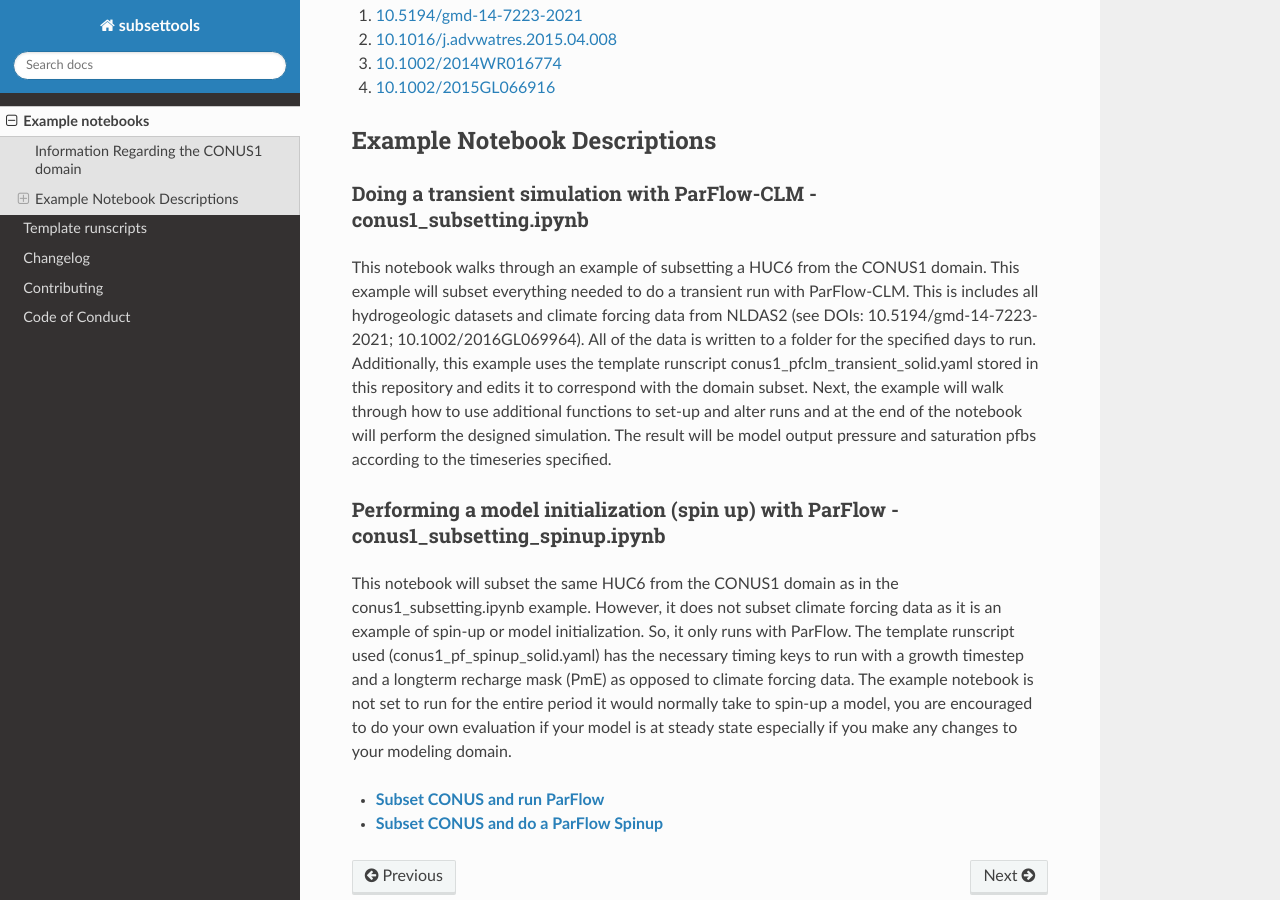
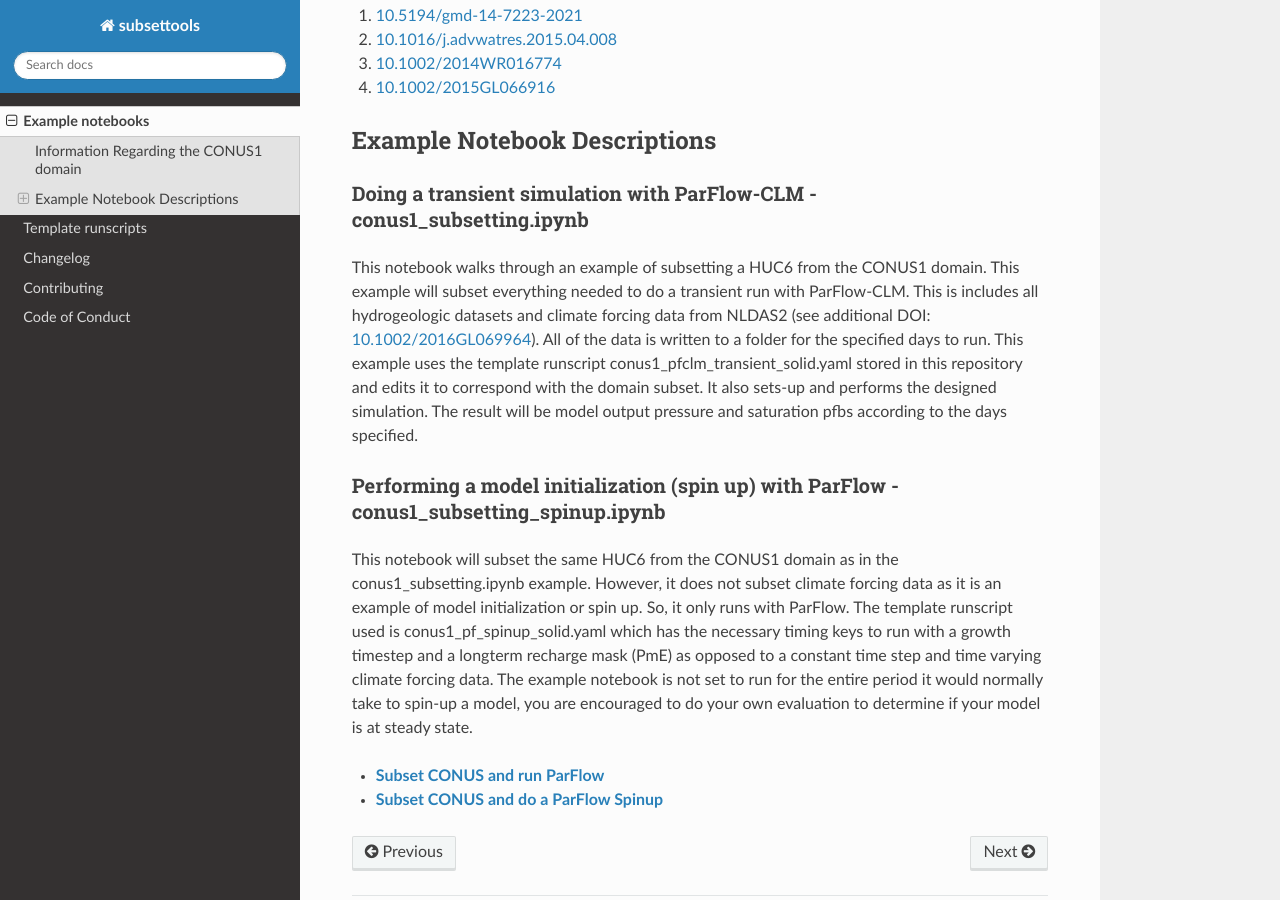
Before and after one commit to hydroframe/subsettools, a Sphinx documentation site: the page built from docs/example_notebooks/example_notebooks.md, in a window 1280 px wide and 900 px high, scrolled down 572 px. Built offline with Sphinx 7.4.7 and the Read the Docs theme 2.0.0, drawn with Linux system fonts in a browser that asks for light colours; pages that are not in the unit, such as notebooks, are missing from menus.

Commit message:
Update example_notebooks.md

````diff
--- a/docs/example_notebooks/example_notebooks.md
+++ b/docs/example_notebooks/example_notebooks.md
@@ -21,12 +21,11 @@ Please refer to and cite the following DOIs if you want more details or to relea
 #### Doing a transient simulation with ParFlow-CLM - conus1_subsetting.ipynb
 
 This notebook walks through an example of subsetting a HUC6 from the CONUS1 domain. This example will subset everything needed to do a transient run with ParFlow-CLM.
-This is includes all hydrogeologic datasets and climate forcing data from NLDAS2 (see DOIs: 10.5194/gmd-14-7223-2021; 10.1002/2016GL069964). All of the data is written to a folder for the specified days to run.
-Additionally, this example uses the template runscript conus1_pfclm_transient_solid.yaml stored in this repository and edits it to correspond with the domain subset. Next, the example will walk through how to use additional functions to set-up and alter runs and at the end of the notebook will perform the designed simulation. The result will be model output pressure and saturation pfbs according to the timeseries specified.
+This is includes all hydrogeologic datasets and climate forcing data from NLDAS2 (see additional DOI: [10.1002/2016GL069964](https://agupubs.onlinelibrary.wiley.com/doi/full/10.1002/2016GL069964)). All of the data is written to a folder for the specified days to run. This example uses the template runscript conus1_pfclm_transient_solid.yaml stored in this repository and edits it to correspond with the domain subset. It also sets-up and performs the designed simulation. The result will be model output pressure and saturation pfbs according to the days specified.
 
 #### Performing a model initialization (spin up) with ParFlow - conus1_subsetting_spinup.ipynb
 
-This notebook will subset the same HUC6 from the CONUS1 domain as in the conus1_subsetting.ipynb example. However, it does not subset climate forcing data as it is an example of spin-up or model initialization. So, it only runs with ParFlow. The template runscript used (conus1_pf_spinup_solid.yaml) has the necessary timing keys to run with a growth timestep and a longterm recharge mask (PmE) as opposed to climate forcing data. The example notebook is not set to run for the entire period it would normally take to spin-up a model, you are encouraged to do your own evaluation if your model is at steady state especially if you make any changes to your modeling domain.
+This notebook will subset the same HUC6 from the CONUS1 domain as in the conus1_subsetting.ipynb example. However, it does not subset climate forcing data as it is an example of model initialization or spin up. So, it only runs with ParFlow. The template runscript used is conus1_pf_spinup_solid.yaml which has the necessary timing keys to run with a growth timestep and a longterm recharge mask (PmE) as opposed to a constant time step and time varying climate forcing data. The example notebook is not set to run for the entire period it would normally take to spin-up a model, you are encouraged to do your own evaluation to determine if your model is at steady state.
 
 ```{toctree}
 :maxdepth: 1
````
